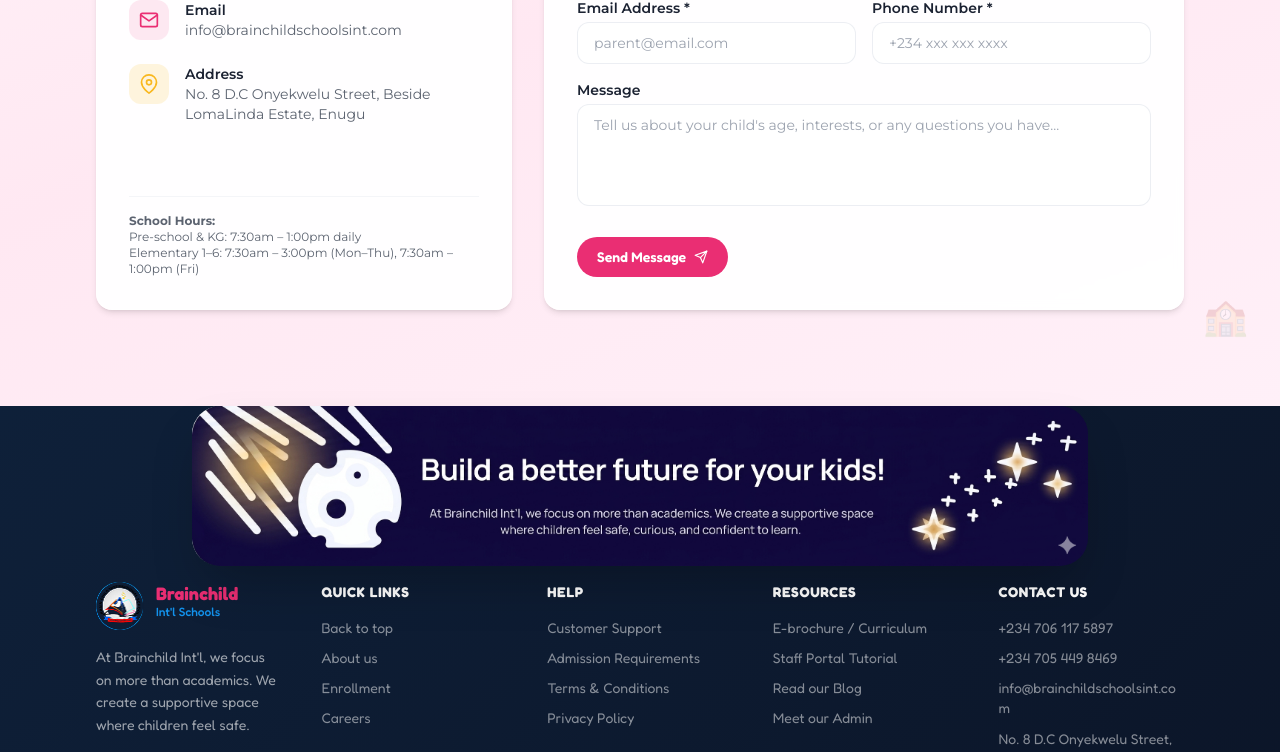
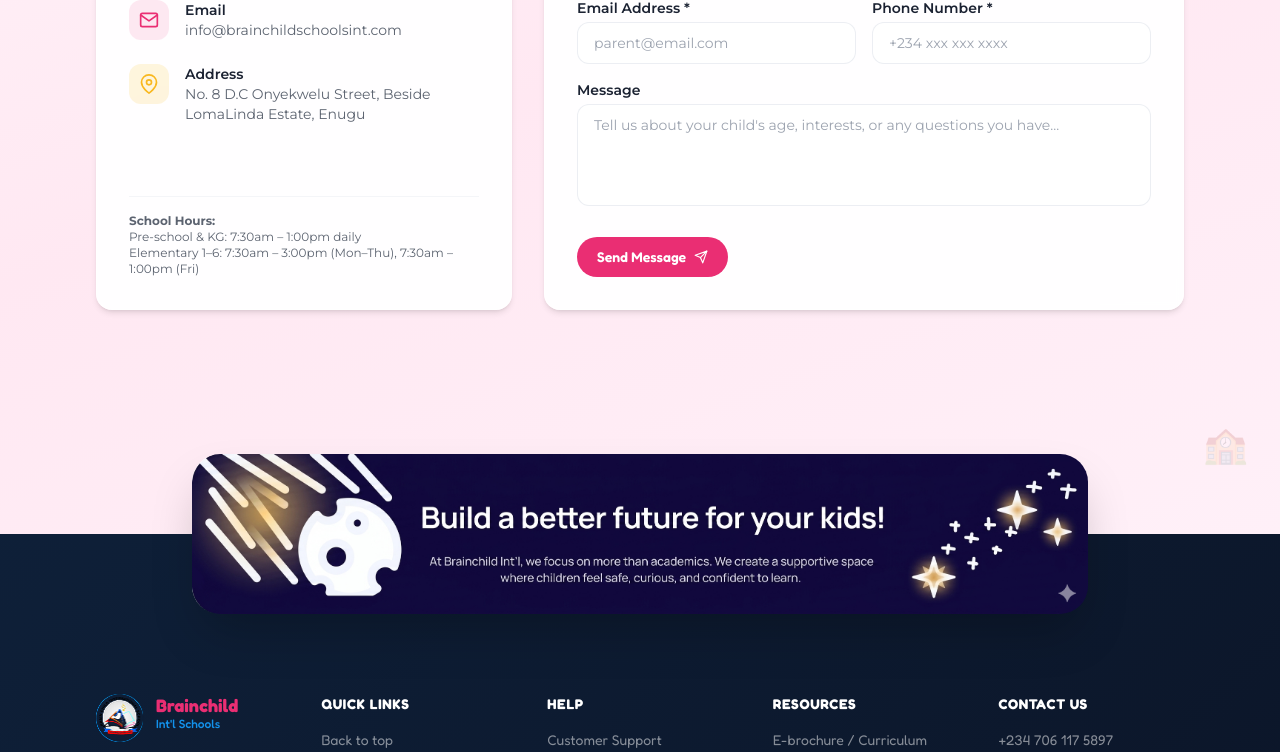
Before and after one commit to tony123117/SKY-VIEW-MONTESSORI-SCHOOL, a React (Vite) app: page / in a window 1280 px wide. Shown: the part 7475-8227 px from the top of the page. Built offline with nearby package versions, Linux system fonts and the light colour scheme; the HTML template or start-up script is replaced by a standard one.

Commit message:
Add a descriptive message here

```diff
--- a/src/components/brainchild/AnimatedSection.tsx
+++ b/src/components/brainchild/AnimatedSection.tsx
@@ -1,5 +1,6 @@
 import { motion } from "framer-motion";
 import { ReactNode } from "react";
+
 
 interface AnimatedSectionProps {
   children: ReactNode;
--- a/src/components/brainchild/ContactSection.tsx
+++ b/src/components/brainchild/ContactSection.tsx
@@ -24,7 +24,12 @@ export function ContactSection() {
   };
 
   return (
-    <section id="contact" className="section-pink-soft px-4 md:px-12 lg:px-24 py-12 md:py-24 font-body relative overflow-hidden">
+    <section
+      id="contact"
+      // pb-56 creates the background for the image to overlap
+      // Removed overflow-hidden so the image/shadow can "bleed" out
+      className="section-pink-soft px-4 md:px-12 lg:px-24 pt-12 md:pt-24 pb-32 md:pb-56 font-body relative"
+    >
       <div className="absolute top-8 left-12 text-3xl animate-float opacity-20 pointer-events-none">✉️</div>
       <div className="absolute bottom-16 right-8 text-4xl animate-bounce-gentle opacity-15 pointer-events-none">🏫</div>
 
@@ -40,11 +45,9 @@ export function ContactSection() {
         </AnimatedSection>
 
         <div className="grid grid-cols-1 lg:grid-cols-5 gap-6 md:gap-8">
-          {/* Contact Info */}
           <AnimatedSection delay={0.1} className="lg:col-span-2">
             <div className="bg-white/95 backdrop-blur-sm border border-white/60 rounded-2xl p-6 md:p-8 shadow-md h-full flex flex-col gap-6">
               <h3 className="text-xl font-heading font-bold text-foreground">Reach Us Directly</h3>
-
               {[
                 { icon: <FiPhone className="w-5 h-5" />, label: "Phone", values: ["+234 706 117 5897", "+234 705 449 8469"], color: "bg-secondary/10 text-secondary" },
                 { icon: <FiMail className="w-5 h-5" />, label: "Email", values: ["info@brainchildschoolsint.com"], color: "bg-primary/10 text-primary" },
@@ -62,7 +65,6 @@ export function ContactSection() {
                   </div>
                 </div>
               ))}
-
               <div className="mt-auto pt-4 border-t border-border/30">
                 <p className="text-xs text-muted-foreground">
                   <strong>School Hours:</strong><br />
@@ -73,61 +75,36 @@ export function ContactSection() {
             </div>
           </AnimatedSection>
 
-          {/* Contact Form */}
           <AnimatedSection delay={0.2} className="lg:col-span-3">
             <motion.form
               onSubmit={handleSubmit}
               className="bg-white/95 backdrop-blur-sm border border-white/60 rounded-2xl p-6 md:p-8 shadow-md"
             >
               <h3 className="text-xl font-heading font-bold text-foreground mb-6">Send Us a Message</h3>
-
               <div className="grid grid-cols-1 sm:grid-cols-2 gap-4 mb-4">
                 <div>
                   <label className="text-sm font-semibold text-foreground mb-1 block">Parent's Name *</label>
-                  <input
-                    type="text" name="parentName" required value={formData.parentName} onChange={handleChange}
-                    className="w-full px-4 py-2.5 rounded-xl border border-border/50 bg-white text-sm focus:outline-none focus:ring-2 focus:ring-primary/30 focus:border-primary transition-all"
-                    placeholder="e.g. Mrs. Okonkwo"
-                  />
+                  <input type="text" name="parentName" required value={formData.parentName} onChange={handleChange} className="w-full px-4 py-2.5 rounded-xl border border-border/50 bg-white text-sm focus:outline-none focus:ring-2 focus:ring-primary/30 focus:border-primary transition-all" placeholder="e.g. Mrs. Okonkwo" />
                 </div>
                 <div>
                   <label className="text-sm font-semibold text-foreground mb-1 block">Child's Name *</label>
-                  <input
-                    type="text" name="childName" required value={formData.childName} onChange={handleChange}
-                    className="w-full px-4 py-2.5 rounded-xl border border-border/50 bg-white text-sm focus:outline-none focus:ring-2 focus:ring-primary/30 focus:border-primary transition-all"
-                    placeholder="e.g. Chioma"
-                  />
+                  <input type="text" name="childName" required value={formData.childName} onChange={handleChange} className="w-full px-4 py-2.5 rounded-xl border border-border/50 bg-white text-sm focus:outline-none focus:ring-2 focus:ring-primary/30 focus:border-primary transition-all" placeholder="e.g. Chioma" />
                 </div>
               </div>
-
               <div className="grid grid-cols-1 sm:grid-cols-2 gap-4 mb-4">
                 <div>
                   <label className="text-sm font-semibold text-foreground mb-1 block">Email Address *</label>
-                  <input
-                    type="email" name="email" required value={formData.email} onChange={handleChange}
-                    className="w-full px-4 py-2.5 rounded-xl border border-border/50 bg-white text-sm focus:outline-none focus:ring-2 focus:ring-primary/30 focus:border-primary transition-all"
-                    placeholder="parent@email.com"
-                  />
+                  <input type="email" name="email" required value={formData.email} onChange={handleChange} className="w-full px-4 py-2.5 rounded-xl border border-border/50 bg-white text-sm focus:outline-none focus:ring-2 focus:ring-primary/30 focus:border-primary transition-all" placeholder="parent@email.com" />
                 </div>
                 <div>
                   <label className="text-sm font-semibold text-foreground mb-1 block">Phone Number *</label>
-                  <input
-                    type="tel" name="phone" required value={formData.phone} onChange={handleChange}
-                    className="w-full px-4 py-2.5 rounded-xl border border-border/50 bg-white text-sm focus:outline-none focus:ring-2 focus:ring-primary/30 focus:border-primary transition-all"
-                    placeholder="+234 xxx xxx xxxx"
-                  />
+                  <input type="tel" name="phone" required value={formData.phone} onChange={handleChange} className="w-full px-4 py-2.5 rounded-xl border border-border/50 bg-white text-sm focus:outline-none focus:ring-2 focus:ring-primary/30 focus:border-primary transition-all" placeholder="+234 xxx xxx xxxx" />
                 </div>
               </div>
-
               <div className="mb-6">
                 <label className="text-sm font-semibold text-foreground mb-1 block">Message</label>
-                <textarea
-                  name="message" rows={4} value={formData.message} onChange={handleChange}
-                  className="w-full px-4 py-2.5 rounded-xl border border-border/50 bg-white text-sm focus:outline-none focus:ring-2 focus:ring-primary/30 focus:border-primary transition-all resize-none"
-                  placeholder="Tell us about your child's age, interests, or any questions you have..."
-                />
+                <textarea name="message" rows={4} value={formData.message} onChange={handleChange} className="w-full px-4 py-2.5 rounded-xl border border-border/50 bg-white text-sm focus:outline-none focus:ring-2 focus:ring-primary/30 focus:border-primary transition-all resize-none" placeholder="Tell us about your child's age, interests, or any questions you have..." />
               </div>
-
               <BrainButton variant="primary" type="submit" className="w-full sm:w-auto">
                 Send Message <FiSend />
               </BrainButton>
--- a/src/components/brainchild/FloatingIcons.tsx
+++ b/src/components/brainchild/FloatingIcons.tsx
@@ -12,7 +12,7 @@ export function FloatingIcons() {
       <img src={icon1} alt="" className="absolute top-[12.5rem] left-10 animate-float-fast w-12" />
       <img src={icon4} alt="" className="absolute top-[7.5rem] right-24 animate-float w-12" />
       <img src={icon3} alt="" className="absolute top-[20rem] right-24 animate-float w-12" />
-      <img src={arrow} alt="" className="absolute top-[12.5rem] left-40 animate-float w-16" />
+      <img src={arrow} alt="" className="absolute top-[10.5rem] left-40 animate-float w-30 z-auto" />
     </div>
   );
 }
--- a/src/components/brainchild/Footer.tsx
+++ b/src/components/brainchild/Footer.tsx
@@ -17,17 +17,15 @@ export function Footer() {
 
       {/* Top Image */}
       {/* Floating Image ABOVE footer */}
-        <div className="px-4 md:px-12 lg:px-24 flex justify-center">
-          <div className="relative w-full max-w-4xl -mb-16 z-10 relative ">
-            <div className="overflow-hidden rounded-[28px] shadow-2xl ">
-              <img
-                src={footerImage}
-                alt="Build a better future"
-                className="w-full h-auto object-cover "
-              />
-            </div>
-          </div>
+        <div className="px-4 md:px-12 lg:px-24 flex justify-center relative z-20 -mt-20 md:-mt-20">
+        <div className="w-full max-w-4xl shadow-2xl rounded-[28px] overflow-hidden">
+          <img
+            src={footerImage}
+            alt="Build a better future"
+            className="w-full h-auto object-cover block"
+          />
         </div>
+      </div>
 
       <AnimatedSection>
         <div className="px-4 md:px-12 lg:px-24 pt-12 md:pt-20">
```
